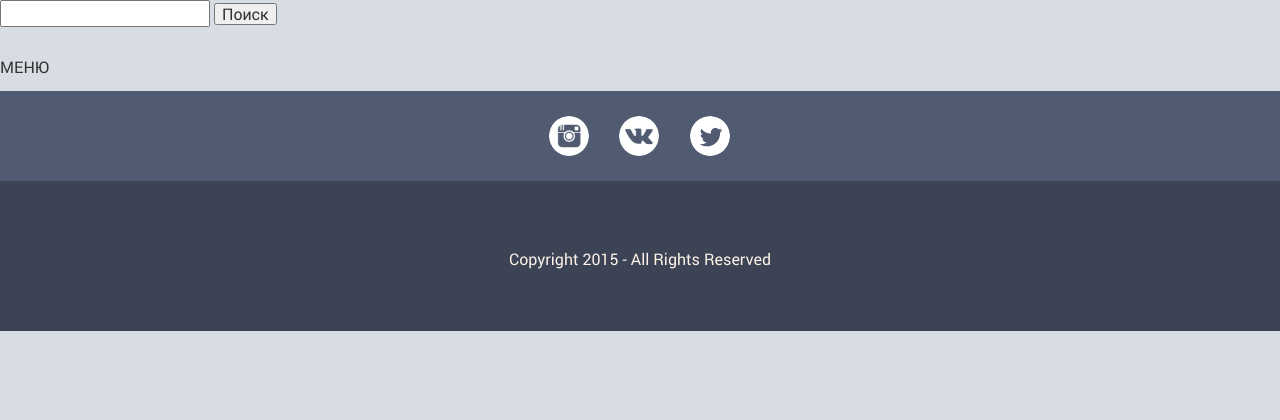
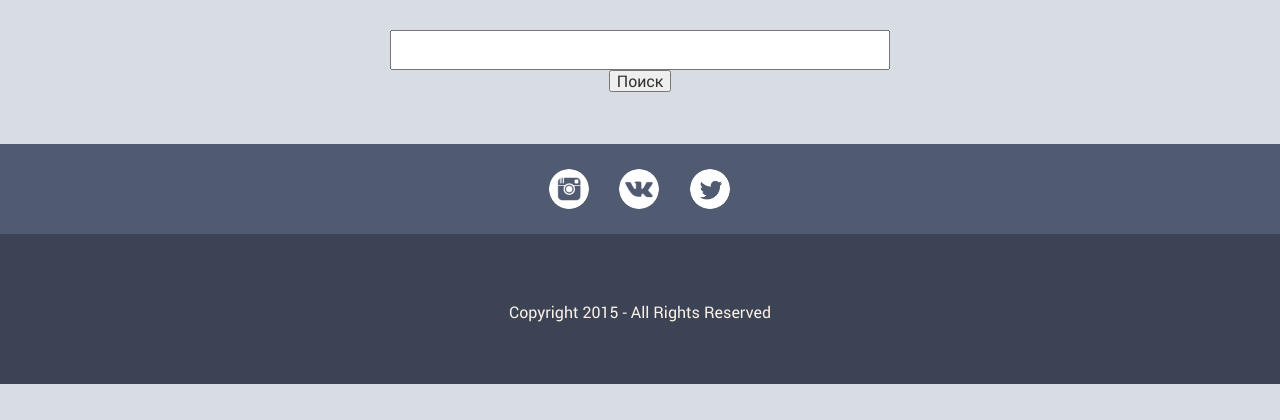
Before and after one commit to webproger2014/moneygame, a PHP site: page /index.php?service=shop in a window 1280 px wide. Shown: the part 64-484 px from the top of the page. Run offline with PHP 8.4, Linux system fonts and the light colour scheme; data that the repository does not hold is empty.

Commit message:
moneygame30.16

```diff
--- a/views/shop/index/content.tpl
+++ b/views/shop/index/content.tpl
@@ -2,11 +2,32 @@
 <!-- SEARC TO PRODUCT-->
  <div class="search">
    <input type="text">
-   <button>Поиск</button>
+   <button href-search="">Поиск</button>
+
+    <ul class="categories-search">
+       <!-- Категория -->
+      {foreach $cat as $categories}
+        <li><a href='#' cat-id="{$categories['parent_id']}">{$categories['name']}</a>
+            <ul class="subcategories-search">
+                <!-- Подгатегория -->
+               {foreach $categories['subcat'] as $subcat}
+                 <li><a href='#' cat-id="{$subcat['subcategory_id']}">{$subcat['name']}</a>
+                     <ul class="genre-search">
+                         <!-- Жанр -->
+                        {foreach $subcat['cat'] as $genre}
+                          <li><a href="#" genre_id="{$genre['genre_id']}">{$genre['name']}</a></li>
+                         {/foreach}
+                     </ul>
+                 </li>
+                {/foreach}
+            </ul>
+        </li>
+      {/foreach}
+    </ul>
  </div>
 
 <!-- Отрисовываем меню -->
-     <br><br>МЕНЮ
+   <div class="wrapper">
     <ul class="categories">
        <!-- Категория -->
       {foreach $cat as $categories}
@@ -27,7 +48,7 @@
         </li>
       {/foreach}
     </ul>
-
+   </div>
     <!-- Товар -->
     <div class="content">
     </div>
--- a/www/js/shop/products.js
+++ b/www/js/shop/products.js
@@ -39,6 +39,32 @@ $('.categories li a').click(function () {
        }
 
 });
+
+//>Для меню поиска
+//Искать в данной категории
+$('.categories-search li a').click(function () {
+    var id = $(this).attr('cat-id'),
+        href = '?service=shop&controller=product&action=searchincategory&id=' + id;
+
+   $('.search button').attr('href-search', href);
+});
+
+//Искать в данной подкатегории
+$('.subcategories-search li a').click(function () {
+    var id = $(this).attr('cat-id'),
+        href = '?service=shop&controller=product&action=searchinsubcategory&id=' + id;
+
+   $('.search button').attr('href-search', href);
+});
+
+//Искать в данном жанре
+$('.genre-search li a').click(function () {
+    var id = $(this).attr('genre-id'),
+        href = '?service=shop&controller=product&action=searchingenre&id=' + id;
+
+   $('.search button').attr('href-search', href);
+});
+//<
 //Добавить в корзину
 function addProduct(self, id) {
     console.log(id);
--- a/www/template/shop/css/mains.css
+++ b/www/template/shop/css/mains.css
@@ -1,7 +1,29 @@
+.content {
+   width: 100%;
+   display: inline-block;
+   text-align: center;
+}
+
+.product {
+    width: 250px;
+    display: inline-block;
+    margin: 15px 0 0 15px;
+    text-align: left;
+    background-color: white;
+}
+
+.wrapper {
+    padding-top: 20px;
+    width: 100%;
+    text-align: center;
+}
+
 .categories {
     display: inline-block;
-    width: 100%;
+    min-width: 100px;
+    max-width: 500px;
     color: red;
+    text-align: center;
 }
 
 .categories li {
@@ -16,3 +38,18 @@
 .genre {
     display: none;
 }
+
+.search {
+    margin-top: 150px;
+    padding-top: 30px;
+    max-width: 500px;
+    min-width: 20%;
+    margin: 0 auto;
+    text-align: center;
+}
+
+.search input {
+    width: 100%;
+    height: 40px;
+    padding: 5px;
+}
```
